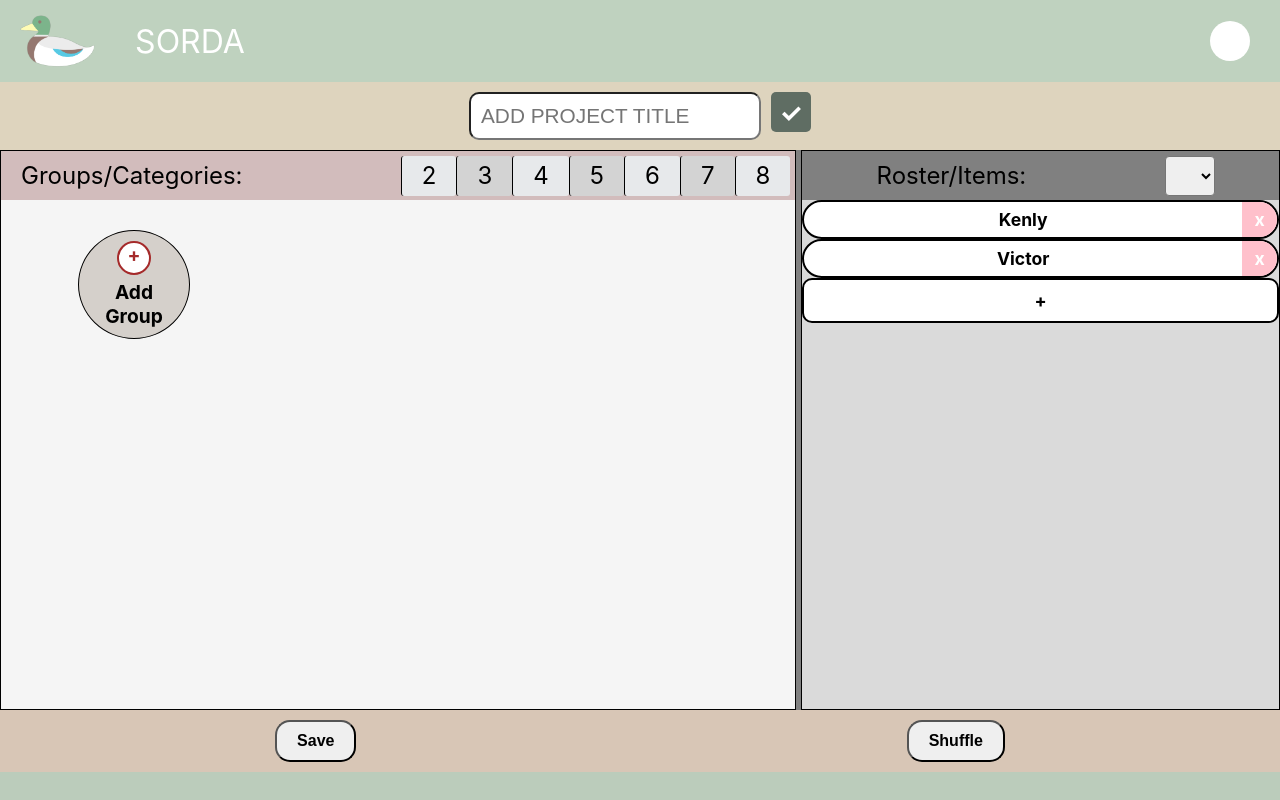
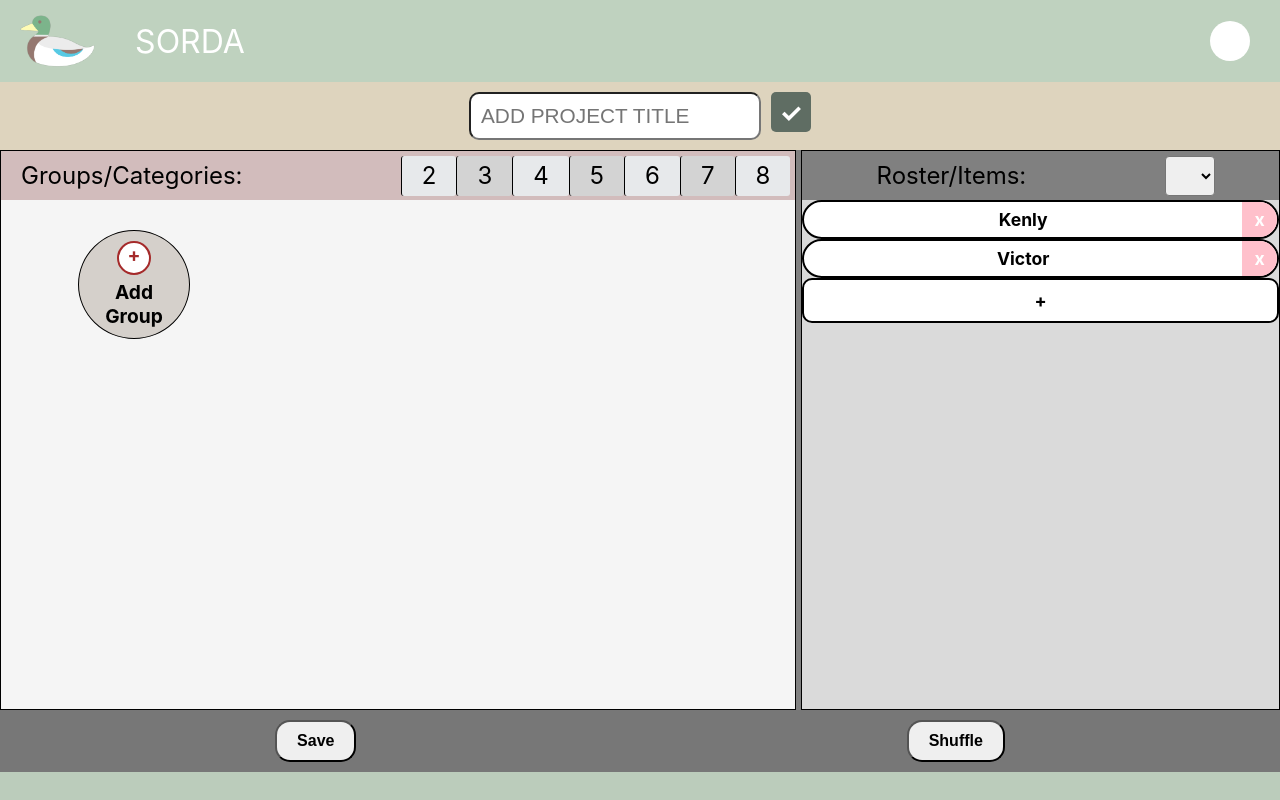
Before and after one commit to VeniVidiCodi/randomized-distribution-app, a React (Create React App) app in the folder frontendReact/sordaapp/: page / in a window 1280 px wide. Built offline with nearby package versions, Linux system fonts and the light colour scheme; the HTML template or start-up script is replaced by a standard one.

Commit message:
Finish initial hookup of Footer Component functionality

```diff
--- a/frontendReact/sordaapp/src/components/Footer/Footer.css
+++ b/frontendReact/sordaapp/src/components/Footer/Footer.css
@@ -1,5 +1,5 @@
 #app-footer {
-    background-color: rgb(216, 198, 182);
+    background-color: #777;
     width: 100%;
     padding: 10px 0;
     display: flex;
--- a/frontendReact/sordaapp/src/components/Footer/Footer.js
+++ b/frontendReact/sordaapp/src/components/Footer/Footer.js
@@ -6,8 +6,10 @@ class Footer extends Component {
         return(
             <footer id="app-footer">
                 {/*<form action="/action_page.php"> */}
-                    <button className="footer-button" type="submit" value="Save">Save</button>
-                    <button className="footer-button" type="submit" value="Shuffle">Shuffle</button>
+                    <button className="footer-button" type="submit" value="Save" onClick={() => console.log("SAVE BUTTON CLICKED...")}>Save</button>
+
+                    <button className="footer-button" type="submit" value="Shuffle" onClick={() =>
+                    console.log("SHUFFLE BUTTON CLICKED...")}>Shuffle</button>
                 {/*</form>*/}
             </footer>
         )
```
Also changed, not shown: 1 other file (tests, documents, lock files or other folders).
